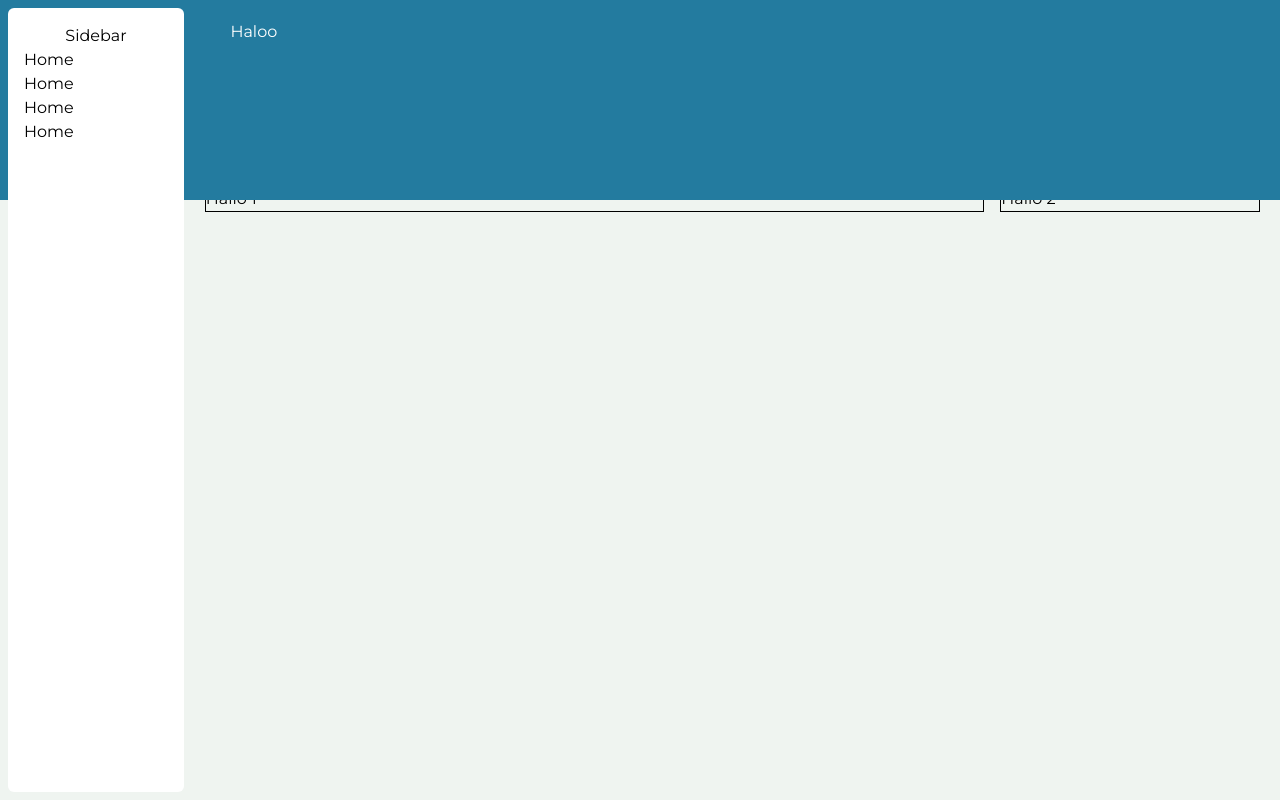
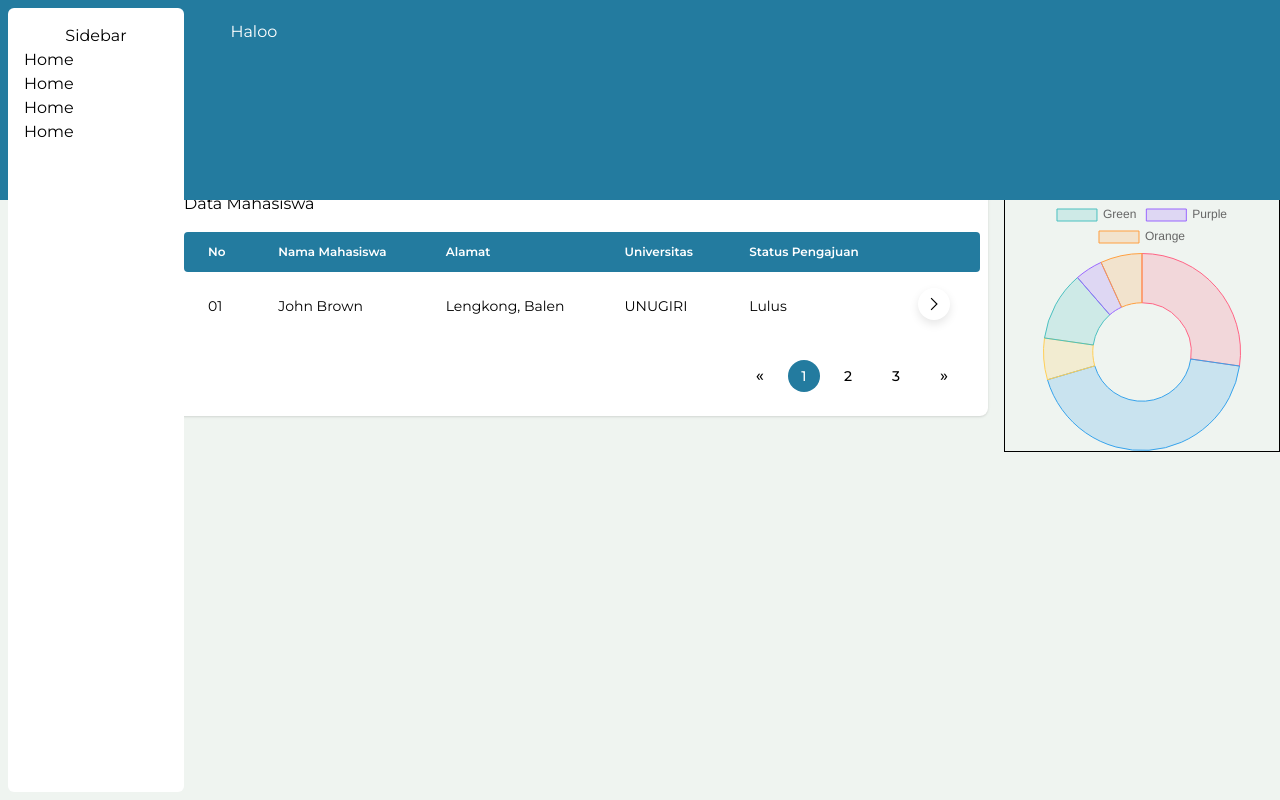
Before and after one commit to Nhud4/beasiswa, a Next.js app: page / in a window 1280 px wide. Built offline with nearby package versions, Linux system fonts and the light colour scheme.

Commit message:
add table home

```diff
--- a/package.json
+++ b/package.json
@@ -10,12 +10,14 @@
   },
   "dependencies": {
     "autoprefixer": "10.4.14",
+    "chart.js": "^4.2.1",
     "eslint": "8.38.0",
     "eslint-config-next": "13.3.0",
     "mongodb": "^5.2.0",
     "next": "13.3.0",
     "postcss": "8.4.21",
     "react": "18.2.0",
+    "react-chartjs-2": "^5.2.0",
     "react-dom": "18.2.0",
     "react-icons": "^4.8.0",
     "tailwindcss": "3.3.1"
--- /dev/null
+++ b/src/components/chart/home_chart.js
@@ -0,0 +1,36 @@
+import React from 'react';
+import { Chart as ChartJS, ArcElement, Tooltip, Legend } from 'chart.js';
+import { Doughnut } from 'react-chartjs-2';
+
+ChartJS.register(ArcElement, Tooltip, Legend);
+
+export const data = {
+  labels: ['Red', 'Blue', 'Yellow', 'Green', 'Purple', 'Orange'],
+  datasets: [
+    {
+      label: '# of Votes',
+      data: [12, 19, 3, 5, 2, 3],
+      backgroundColor: [
+        'rgba(255, 99, 132, 0.2)',
+        'rgba(54, 162, 235, 0.2)',
+        'rgba(255, 206, 86, 0.2)',
+        'rgba(75, 192, 192, 0.2)',
+        'rgba(153, 102, 255, 0.2)',
+        'rgba(255, 159, 64, 0.2)',
+      ],
+      borderColor: [
+        'rgba(255, 99, 132, 1)',
+        'rgba(54, 162, 235, 1)',
+        'rgba(255, 206, 86, 1)',
+        'rgba(75, 192, 192, 1)',
+        'rgba(153, 102, 255, 1)',
+        'rgba(255, 159, 64, 1)',
+      ],
+      borderWidth: 1,
+    },
+  ],
+};
+
+export function HomeChart() {
+  return <Doughnut data={data} />;
+}
--- a/src/components/layouts/main_layout.js
+++ b/src/components/layouts/main_layout.js
@@ -8,7 +8,7 @@ export default function MainLayout(props) {
     <>
       <Header />
       <Sidebar />
-      <main className="pl-[16%] pt-[12%] pr-5">{children}</main>
+      <main className="pt-28">{children}</main>
     </>
   );
 }
--- a/src/components/layouts/sidebar.js
+++ b/src/components/layouts/sidebar.js
@@ -2,7 +2,7 @@ import React from 'react';
 
 export default function Sidebar(){
   return(
-    <div className="absolute left-0 top-0 h-full w-[15%] p-2">
+    <div className="absolute left-0 top-0 h-full w-[12rem] p-2">
       <div className="w-full h-full p-4 rounded-md bg-white">
         <span className="flex justify-center ">Sidebar</span>
         <ul>
--- a/src/components/table/index.js
+++ b/src/components/table/index.js
@@ -0,0 +1,58 @@
+import Link from 'next/link';
+import React from 'react';
+import { GrNext } from 'react-icons/gr';
+
+export default function HomeTable(){
+  return(
+    <div className="bg-white w-full rounded p-2 rounded-lg shadow">
+      <div className="py-2 flex justify-between items-center">
+        <h2>Data Mahasiswa</h2>
+      </div>
+      <div className="py-2">
+        <div className="table border-collapse table-auto w-full">
+          <div className="table-header-group">
+            <div className="table-row text-xs font-semibold text-white bg-primary-10">
+              <div className="table-cell px-6 py-3 text-left rounded-l">No</div>
+              <div className="table-cell px-6 py-3 text-left">Nama Mahasiswa</div>
+              <div className="table-cell px-6 py-3 text-left">Alamat</div>
+              <div className="table-cell px-6 py-3 text-left">Universitas</div>
+              <div className="table-cell px-6 py-3 text-left">Status Pengajuan</div>
+              <div className="table-cell px-6 py-3 text-right rounded-r" />
+            </div>
+          </div>
+          <div className="table-row-group">
+            <div className="table-row text-sm">
+              <div className="table-cell px-6 py-4">01</div>
+              <div className="table-cell px-6 py-4">John Brown</div>
+              <div className="table-cell px-6 py-4">Lengkong, Balen</div>
+              <div className="table-cell px-6 py-4">UNUGIRI</div>
+              <div className="table-cell px-6 py-4">Lulus</div>
+              <div className="table-cell px-6 py-4 text-right">
+                <Link className="" href="#">
+                  <div className="flex justify-center items-center bg-white w-8 h-8 rounded-full shadow-2">
+                    <GrNext />
+                  </div>
+                </Link>
+              </div>
+            </div>
+          </div>
+        </div>
+      </div>
+      <div className="flex justify-end py-1 px-4">
+        <nav className="flex items-center space-x-2">
+          <a className="hover:text-blue-600 p-4 inline-flex items-center gap-2 font-medium rounded-md" href="#">
+            <span aria-hidden="true">«</span>
+            <span className="sr-only">Previous</span>
+          </a>
+          <a className="w-8 h-8 bg-primary-10 text-white inline-flex justify-center items-center text-sm font-medium rounded-full" href="#" aria-current="page">1</a>
+          <a className="w-10 h-10 hover:text-blue-600 p-4 inline-flex items-center text-sm font-medium rounded-full" href="#">2</a>
+          <a className="w-10 h-10 hover:text-blue-600 p-4 inline-flex items-center text-sm font-medium rounded-full" href="#">3</a>
+          <a className="hover:text-blue-600 p-4 inline-flex items-center gap-2 font-medium rounded-md" href="#">
+            <span className="sr-only">Next</span>
+            <span aria-hidden="true">»</span>
+          </a>
+        </nav>
+      </div>
+    </div>
+  );
+}
--- a/src/pages/_document.js
+++ b/src/pages/_document.js
@@ -5,7 +5,7 @@ export default function Document() {
     <Html lang="en">
       <Head>
         <link rel="preconnect" href="https://fonts.googleapis.com"/>
-        <link rel="preconnect" href="https://fonts.gstatic.com" crossorigin />
+        <link rel="preconnect" href="https://fonts.gstatic.com" crossOrigin="true" />
         <link href="https://fonts.googleapis.com/css2?family=Montserrat:wght@100;200;300;400;500;600;700&display=swap" rel="stylesheet" />
       </Head>
       <body>
--- a/src/pages/index.js
+++ b/src/pages/index.js
@@ -1,14 +1,16 @@
+import HomeTable from '@/components/table';
+import { HomeChart } from '@/components/chart/home_chart';
 
 export default function Home() {
   return (
     <div className="flex justify-center my-8">
-      <div className="container">
-        <div className="flex justify-start items-center">
-          <div className="border w-3/4 mr-4">
-            <h1>Hallo 1</h1>
+      <div className="container mt-[2rem] ml-[11rem]">
+        <div className="flex justify-start">
+          <div className="w-3/4 mr-4">
+            <HomeTable />
           </div>
           <div className="border w-1/4">
-            <h1>Hallo 2</h1>
+            <HomeChart />
           </div>
         </div>
       </div>
--- a/tailwind.config.js
+++ b/tailwind.config.js
@@ -9,7 +9,8 @@ module.exports = {
       'white': '#FFFFFF',
       'primary': {
         '10': '#237B9F',
-        '20': '#51ABC5'
+        '20': '#51ABC5',
+        '30': '#BEC8FF'
       },
       'natural': {
         '10': '#3DDE43',
@@ -37,7 +38,7 @@ module.exports = {
         '20': '20px'
       },
       boxShadow: {
-        '1': '0px 4px 24px rgba(0, 0, 0, 0.05)',
+        '1': '0px 8px 24px rgba(0, 0, 0, 0.1)',
         '2': '0px 4px 10px 0px rgba(0, 0, 0, 0.1)'
       },
     },
```
Also changed, not shown: 1 other file (tests, documents, lock files or other folders).
